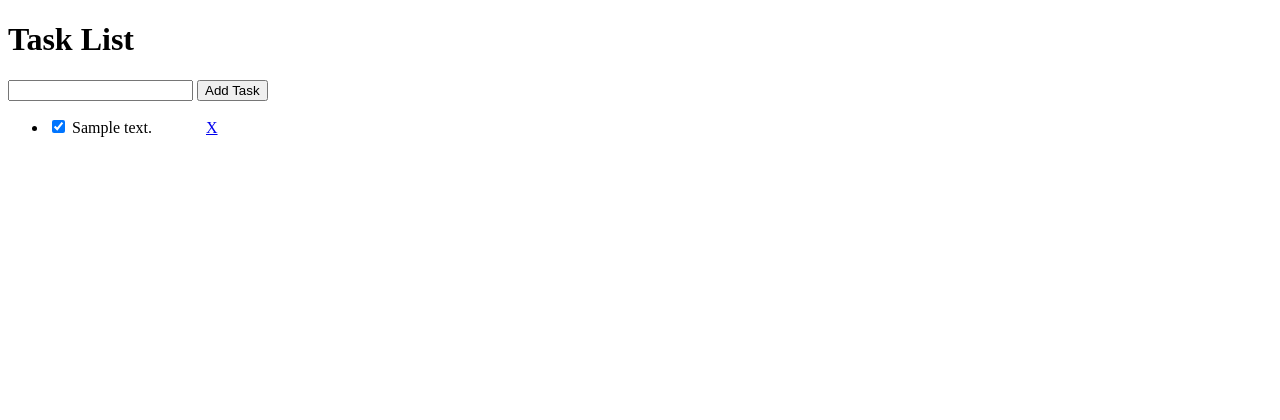
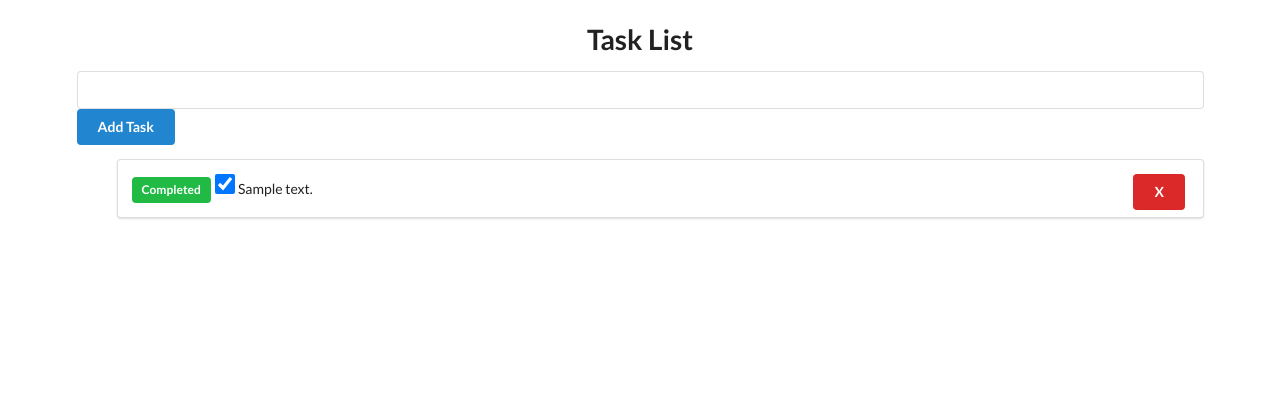
Before and after one commit to tarikdahnoun/todo-app, a Flask app: page / in a window 1280 px wide. Shown: the top 420 px of the page. Before the commit the page ends 137 px from the top, so only its background shows below. Run offline with Flask 3, Linux system fonts and the light colour scheme; tables that the repository leaves empty hold one stand-in row (values such as "Sample post").

Commit message:
make things prettier

```diff
--- a/src/templates/index.html
+++ b/src/templates/index.html
@@ -1,24 +1,40 @@
 <!DOCTYPE html>
 <html>
 <head>
+    <meta charset="UTF-8">
+    <meta name="viewport" content="width=device-width, initial-scale=1.0">
+
     <title>Todo App</title>
+
+    <link rel="stylesheet" href="https://cdn.jsdelivr.net/npm/semantic-ui@2.4.2/dist/semantic.min.css">
+    <script src="https://cdn.jsdelivr.net/npm/semantic-ui@2.4.2/dist/semantic.min.js"></script>
 </head>
 <body>
-    <h1>Task List</h1>
-    <form method="POST" action="/">
+    <div style="margin-top: 25px;" class="ui container">
+        <h1 class="ui center aligned header">Task List</h1>
+        <form class="ui form" method="POST" action="/">
             <input type="text" name="content" id="content">
-        <input type="submit" value="Add Task">
+            <button class="ui blue button" type="submit">Add Task</button>
         </form>
-    <ul>
+        <ul style="list-style-type: none;">
             {% for task in tasks %}
+            <div class="ui segment">
                 <li>
                     <form action="/toggle/{{task.id }}" method="post">
-                    <input type="checkbox" name="task" id="task-{{ task.id }}" {{ 'checked' if task.completed else '' }} onchange="this.form.submit()">
-                    <label for="task-{{ task.id }}">{{ task.content }}</label>
-                    <a href="/delete/{{ task.id }}" style="padding-left: 50px;">X</a>
+                        {% if task.completed == False %}
+                        <span class="ui gray label">Not Complete</span>
+                        {% else %}
+                        <span class="ui green label">Completed</span>
+                        {% endif %}
+
+                        <input type="checkbox" name="task" id="task-{{ task.id }}" {{ 'checked' if task.completed else '' }} onchange="this.form.submit()" style="width: 20px; height: 20px; cursor: pointer;">
+                        <label for="task-{{ task.id }}" class="ui black text aligned center">{{ task.content }}</label>
+                        <a class="ui red button" href="/delete/{{ task.id }}" style="float: right;">X</a>
                     </form>
                 </li>
+            </div>
             {% endfor %}
         </ul>
+    </div>
 </body>
 </html>
```
Lines whose indentation alone changed are shown as unchanged.
